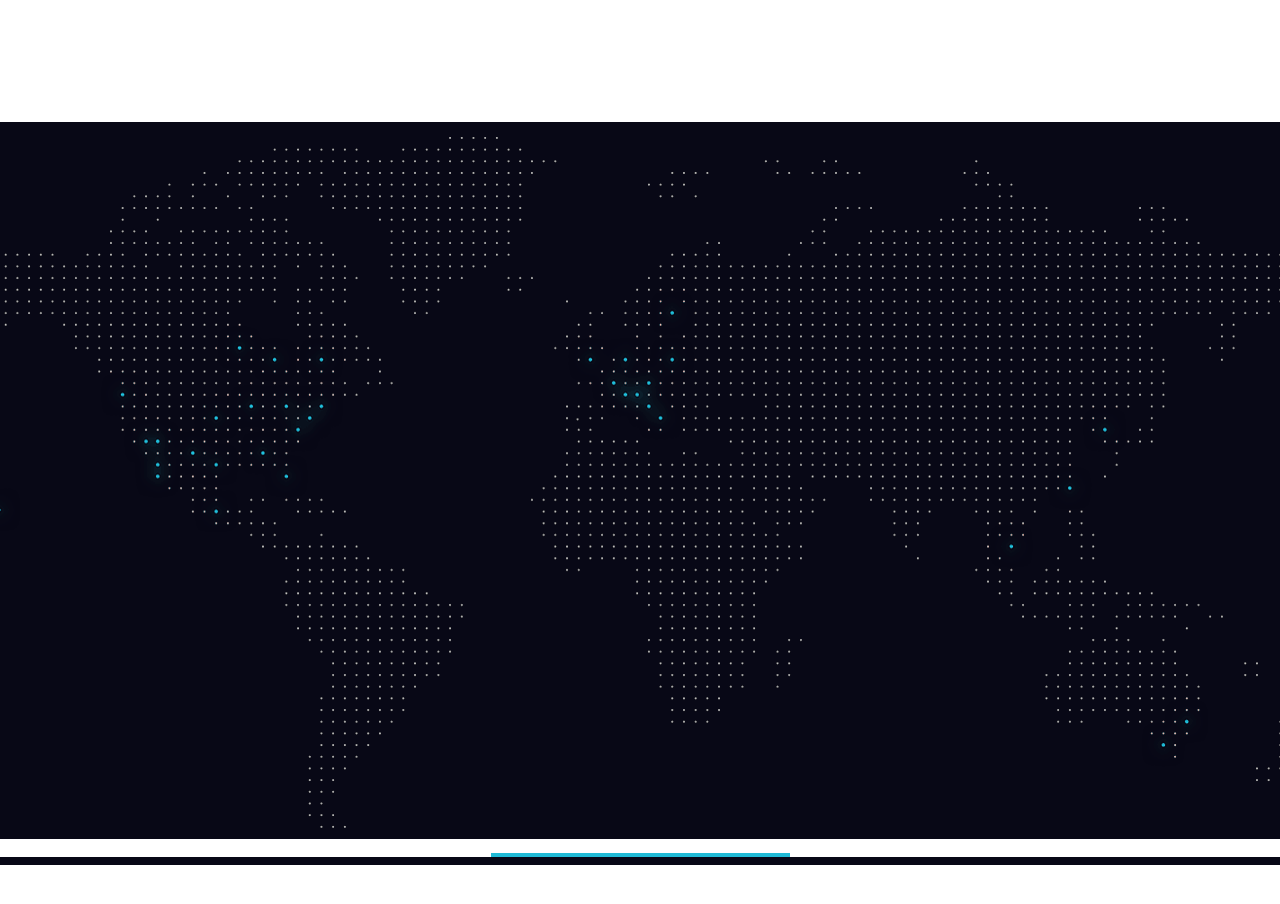
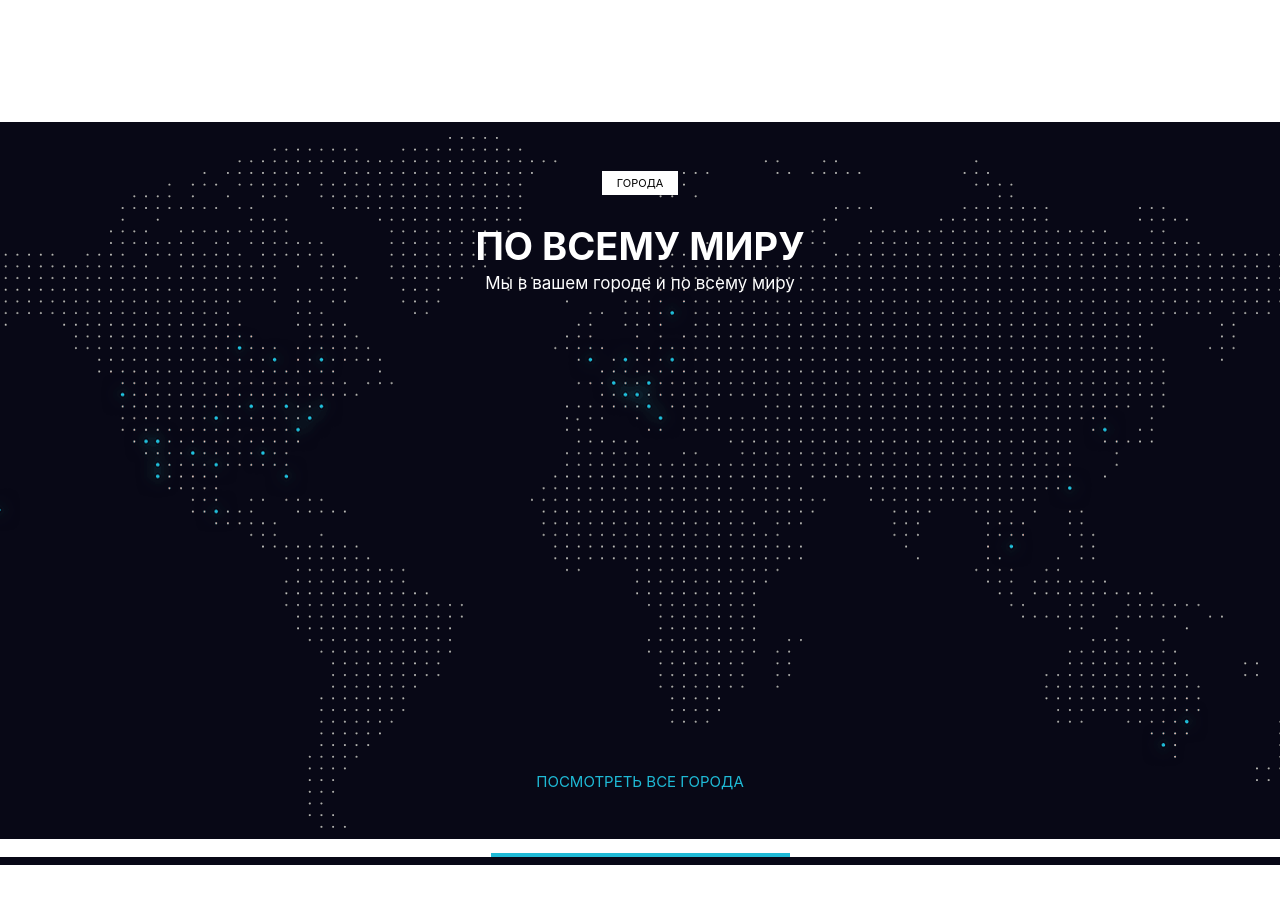
Before and after one commit to woodprop/uber_landing, a plain HTML site: page index.html in a window 1280 px wide. Shown: the part 4380-5284 px from the top of the page. Drawn offline with Linux system fonts and the light colour scheme; a web font is replaced by a local one.

Commit message:
worldwide block finished

```diff
--- a/index.html
+++ b/index.html
@@ -249,7 +249,10 @@
     </section>
 
     <section class="worldwide">
-
+        <div class="worldwide_cities">города</div>
+        <h2 class="worldwide_header">По всему миру</h2>
+        <div class="worldwide_subheader">Мы в вашем городе и по всему миру</div>
+        <div class="worldwide_link"><a href="#">посмотреть все города</a></div>
     </section>
 
     <footer>
--- a/sass/style.sass
+++ b/sass/style.sass
@@ -381,8 +381,67 @@ nav
   min-height: 920px
 
 .worldwide
+  position: relative
   height: 717px
+  padding: 49px 0
   background: #080816 url("../images/map_bg.png") center center no-repeat
+  &_cities
+    margin: 0 auto
+    width: 76px
+    height: 24px
+    background-color: #fff
+    font-size: 11px
+    font-weight: normal
+    font-stretch: normal
+    font-style: normal
+    line-height: 24px
+    letter-spacing: normal
+    text-align: center
+    text-transform: uppercase
+    color: #000
+
+  &_header
+    margin: 32px auto 0 auto
+    font-size: 38px
+    font-weight: bold
+    font-stretch: normal
+    font-style: normal
+    line-height: 1
+    letter-spacing: normal
+    text-align: center
+    text-transform: uppercase
+    color: #ffffff
+
+  &_subheader
+    margin: 10px auto 0 auto
+    font-size: 17px
+    font-weight: normal
+    font-stretch: normal
+    font-style: normal
+    line-height: 1
+    letter-spacing: normal
+    text-align: center
+    color: #fff
+
+  &_link
+    position: absolute
+    left: 0
+    right: 0
+    bottom: 50px
+    margin: auto
+    font-size: 15px
+    font-weight: normal
+    font-stretch: normal
+    font-style: normal
+    line-height: 1
+    letter-spacing: normal
+    text-align: center
+    text-transform: uppercase
+    a
+      color: #1fbad6
+    a:hover
+      color: #1fbad6
+
 
 footer
   padding-top: 14px
```
Also changed, not shown: css/style.css, 1 other file.
